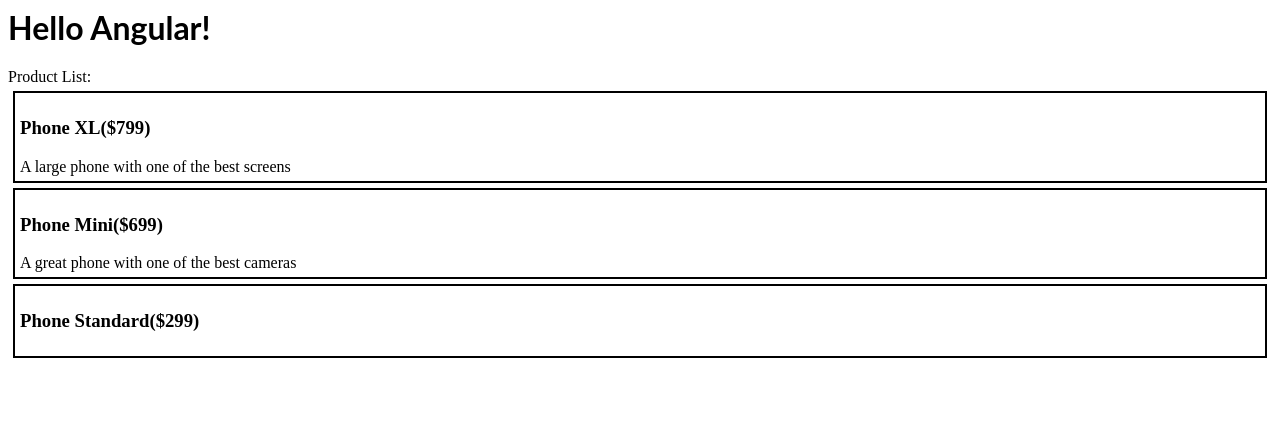
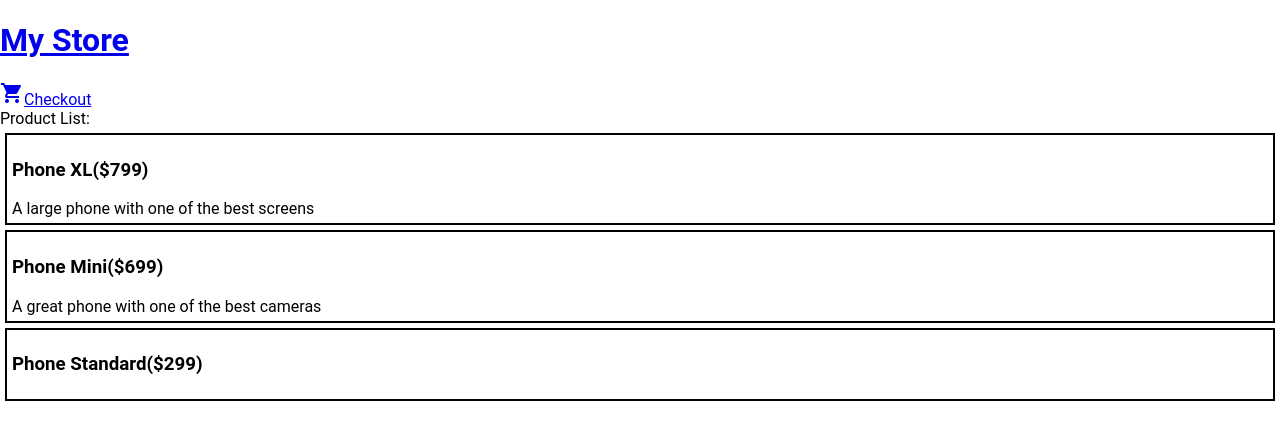
Before and after one commit to dbkhadka/AngularApp, an Angular app: page / in a window 1280 px wide. Shown: the top 440 px of the page. Built offline with nearby package versions, Linux system fonts and the light colour scheme.

Commit message:
Work on progress for styling

```diff
--- a/src/app/app.component.html
+++ b/src/app/app.component.html
@@ -1,2 +1,2 @@
-<hello name="{{ name }}"></hello>
+<app-top-bar></app-top-bar>
 <app-product-list></app-product-list>
--- a/src/app/app.module.ts
+++ b/src/app/app.module.ts
@@ -18,7 +18,7 @@
               ReactiveFormsModule,
               FormsModule,
               RouterModule.forRoot([
-
+                {path:'',component:ProductListComponent}
               ])
             ],
   declarations: [ AppComponent, HelloComponent, TopBarComponent, ProductListComponent ],
--- a/src/index.html
+++ b/src/index.html
@@ -1 +1,18 @@
-<my-app>loading</my-app>
+<!DOCTYPE html>
+<html lang="en">
+  <head>
+    <meta charset="utf-8" />
+    <title>Angular Getting Started</title>
+    <base href="/" />
+
+    <meta name="viewport" content="width=device-width, initial-scale=1" />
+    <link rel="icon" type="image/x-icon" href="favicon.ico" />
+    <link
+      href="https://fonts.googleapis.com/icon?family=Material+Icons"
+      rel="stylesheet"
+    />
+  </head>
+  <body>
+    <my-app></my-app>
+  </body>
+</html>
--- a/src/styles.css
+++ b/src/styles.css
@@ -1 +1,7 @@
 /* Add application styles & imports to this file! */
+
+body{
+  margin:0;
+  font-family:'roboto'
+
+}
```
